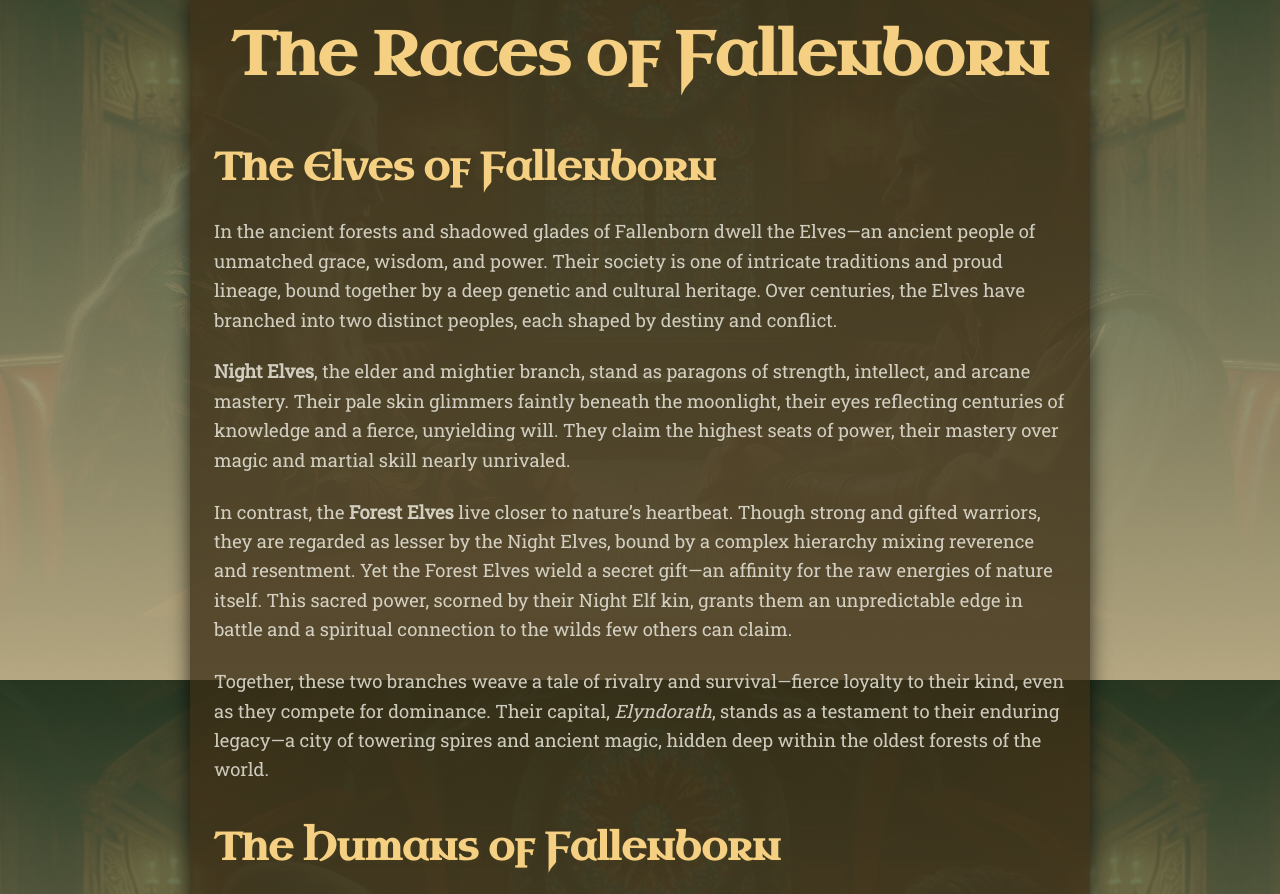
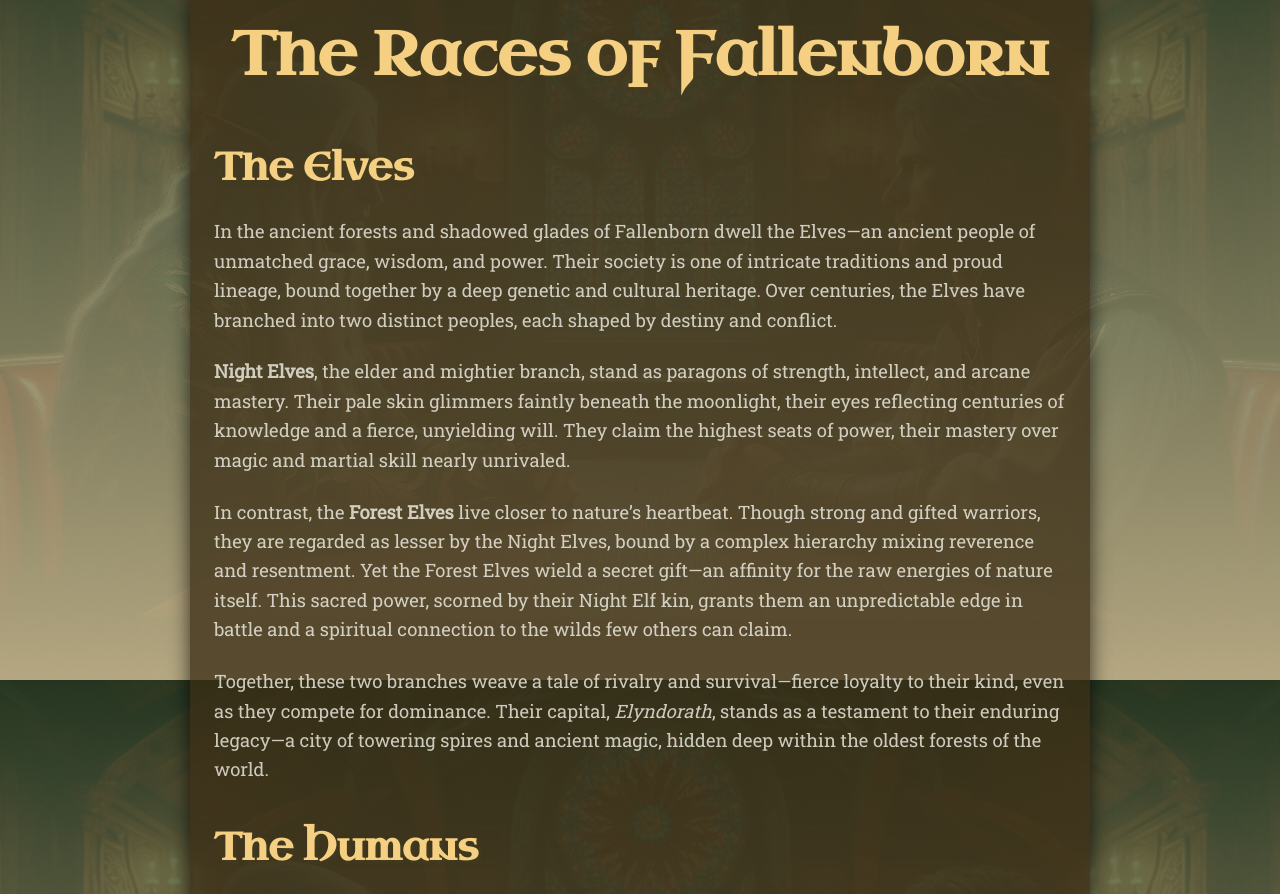
Before and after one commit to 12adix/12adix.github.io, a plain HTML site: page races.html in a window 1280 px wide. Shown: the part 120-1014 px from the top of the page. Drawn offline with Linux system fonts and the light colour scheme.

Commit message:
Update races.html
edits

```diff
--- a/races.html
+++ b/races.html
@@ -126,7 +126,7 @@
     <h1>The Races of Fallenborn</h1>
 
     <section id="elves">
-      <h2>The Elves of Fallenborn</h2>
+      <h2>The Elves</h2>
       <p>In the ancient forests and shadowed glades of Fallenborn dwell the Elves—an ancient people of unmatched grace, wisdom, and power. Their society is one of intricate traditions and proud lineage, bound together by a deep genetic and cultural heritage. Over centuries, the Elves have branched into two distinct peoples, each shaped by destiny and conflict.</p>
 
       <p><strong>Night Elves</strong>, the elder and mightier branch, stand as paragons of strength, intellect, and arcane mastery. Their pale skin glimmers faintly beneath the moonlight, their eyes reflecting centuries of knowledge and a fierce, unyielding will. They claim the highest seats of power, their mastery over magic and martial skill nearly unrivaled.</p>
@@ -137,7 +137,7 @@
     </section>
 
     <section id="humans">
-      <h2>The Humans of Fallenborn</h2>
+      <h2>The Humans</h2>
       <p>The Humans of Fallenborn are defined not by raw strength, but by adaptability, cunning, and unbreakable will. Unlike the Elves or Orcs, Humans are many things at once—warriors and diplomats, scholars and inventors, peacekeepers and warmongers. Their lands are divided into numerous kingdoms and city-states, bound loosely by fragile alliances reminiscent of the old Holy Roman Empire.</p>
 
       <p>Humans understand the paradox of their existence: they crave peace, yet know that only through war can peace be secured. Their history is one of conflict and cooperation, where shifting loyalties shape the fate of nations. Though physically weaker than the great Orcs or ancient Elves, their strength lies in unity—when Humans band together, they become a force to be reckoned with.</p>
```
